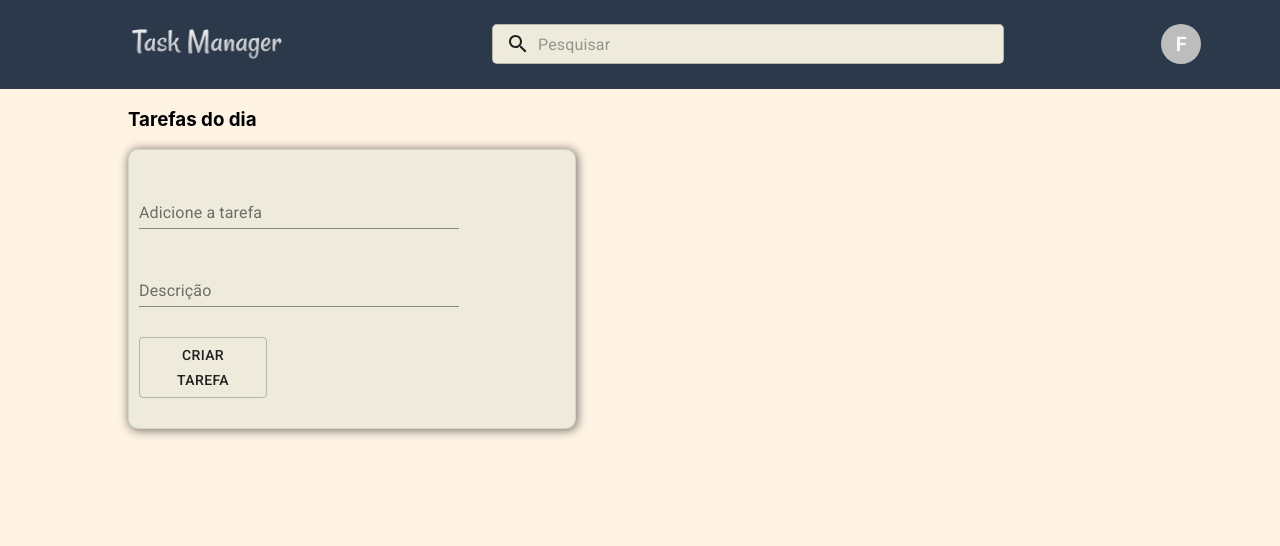
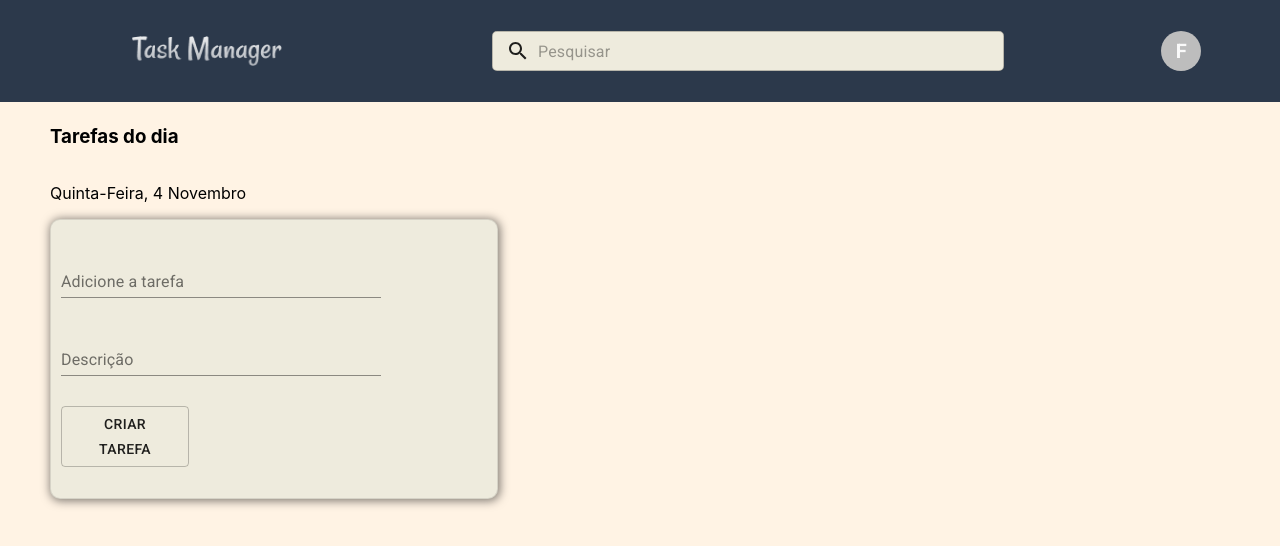
Before and after one commit to Fioravante1/task-manager-fdchiozzi-frontend, a React (Create React App) app: page / in a window 1280 px wide. Shown: the top 546 px of the page. Built offline with nearby package versions, Linux system fonts and the light colour scheme; no server answers.

Commit message:
Refactor: Retira display flex

```diff
--- a/src/components/listTasks/ListTasks.jsx
+++ b/src/components/listTasks/ListTasks.jsx
@@ -1,18 +1,19 @@
 import { Button, TextField } from '@material-ui/core';
-import React, { useEffect, useState } from 'react';
-import apiGetAllTasks from '../../services/apiRequest';
+import React from 'react';
+// import apiGetAllTasks from '../../services/apiRequest';
 import styles from './listTasks.module.css';
+import newDate from '../../helpers/date';
 
 function ListTasks() {
-  const [data, setData] = useState([]);
+  // const [data, setData] = useState([]);
 
-  useEffect(() => {
-    async function getAll() {
-      const apiResponse = await apiGetAllTasks();
-      setData(apiResponse);
-    }
-    getAll();
-  }, []);
+  // useEffect(() => {
+  //   async function getAll() {
+  //     const apiResponse = await apiGetAllTasks();
+  //     setData(apiResponse);
+  //   }
+  //   getAll();
+  // }, []);
 
   return (
     <>
@@ -21,6 +22,7 @@ function ListTasks() {
         <h3>
           Tarefas do dia
         </h3>
+        <p>{newDate()}</p>
 
         <div className={styles.container__newList}>
           <TextField
@@ -43,13 +45,13 @@ function ListTasks() {
 
       </div>
 
-      <div>
+      {/* <div>
         <p>
           {
           data.map((value) => value.tasks)
         }
         </p>
-      </div>
+      </div> */}
     </>
   );
 }
--- a/src/components/listTasks/listTasks.module.css
+++ b/src/components/listTasks/listTasks.module.css
@@ -2,9 +2,11 @@
   top: 0px;
   display: flex;
   flex-direction: column;
-  justify-content: flex-start;
-  width: 80%;
-  height: 100%;
+  justify-content: center;
+  /* align-items: center; */
+  margin-left: 50px;
+  width: 50%;
+  height: 50%;
   /* background-color: brown; */
 }
 
--- a/src/styles/app.module.css
+++ b/src/styles/app.module.css
@@ -1,8 +1,4 @@
 .app {
   width: 100vw;
   height: 100vh;
-  display: flex;
-  flex-direction: column;
-  align-items: center;
-  justify-content: center;
 }
```
